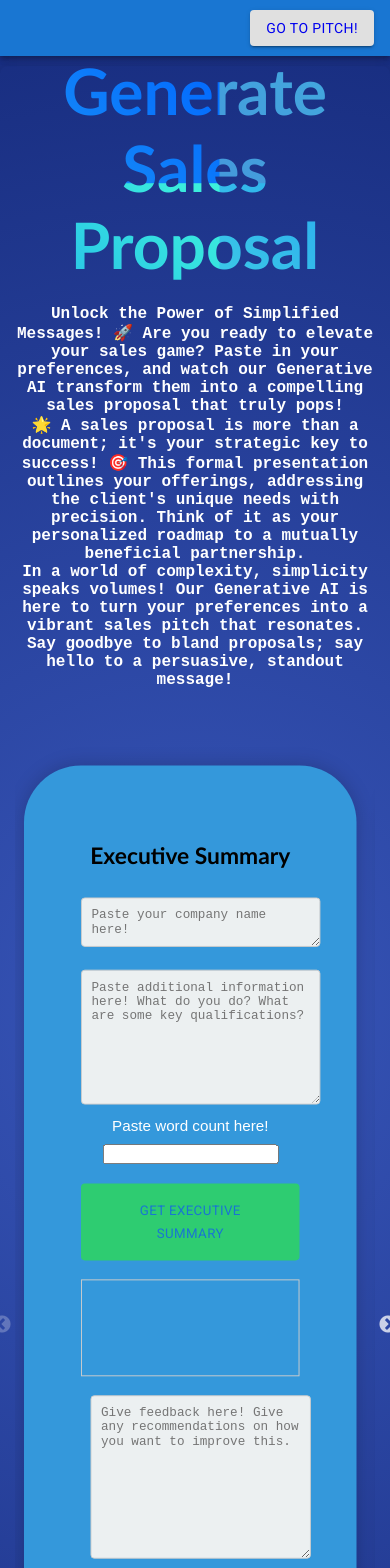
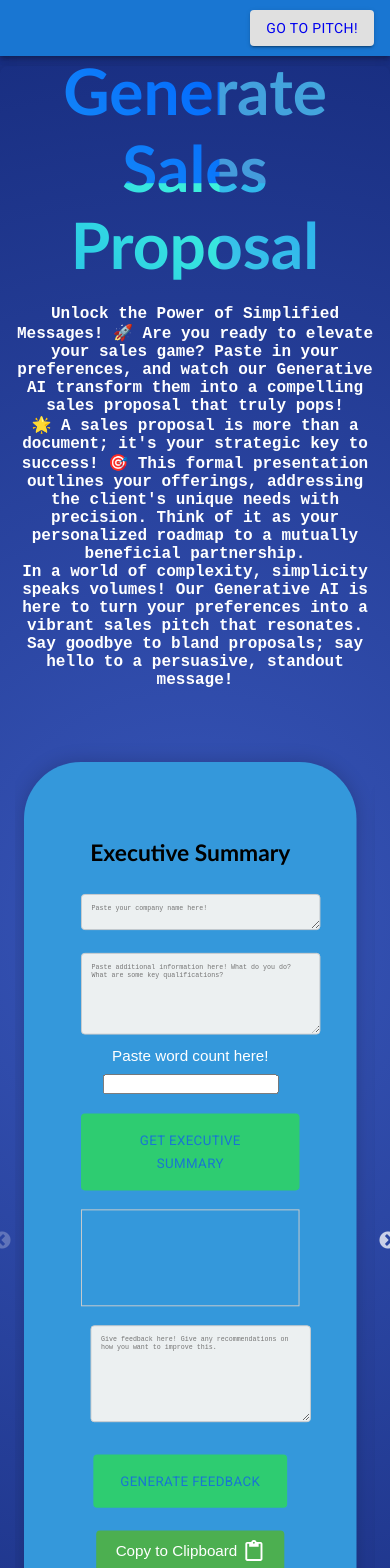
Before and after one commit to TarinPairor/exhibition-sales-pitch, a React (Create React App) app: page / in a window 390 px wide. Shown: the top 1568 px of the page. Built offline with nearby package versions, Linux system fonts and the light colour scheme.

Commit message:
updated font-size

```diff
--- a/src/components/pages/Home.css
+++ b/src/components/pages/Home.css
@@ -221,3 +221,15 @@ textarea {
     max-width: 600px;
   }
 }
+
+@media only screen and (max-width: 500px) {
+  textarea {
+    font-size: 10px; /* Adjust the font size as needed */
+  }
+}
+
+@media only screen and (max-width: 400px) {
+  textarea {
+    font-size: 7px; /* Adjust the font size as needed */
+  }
+}
```
